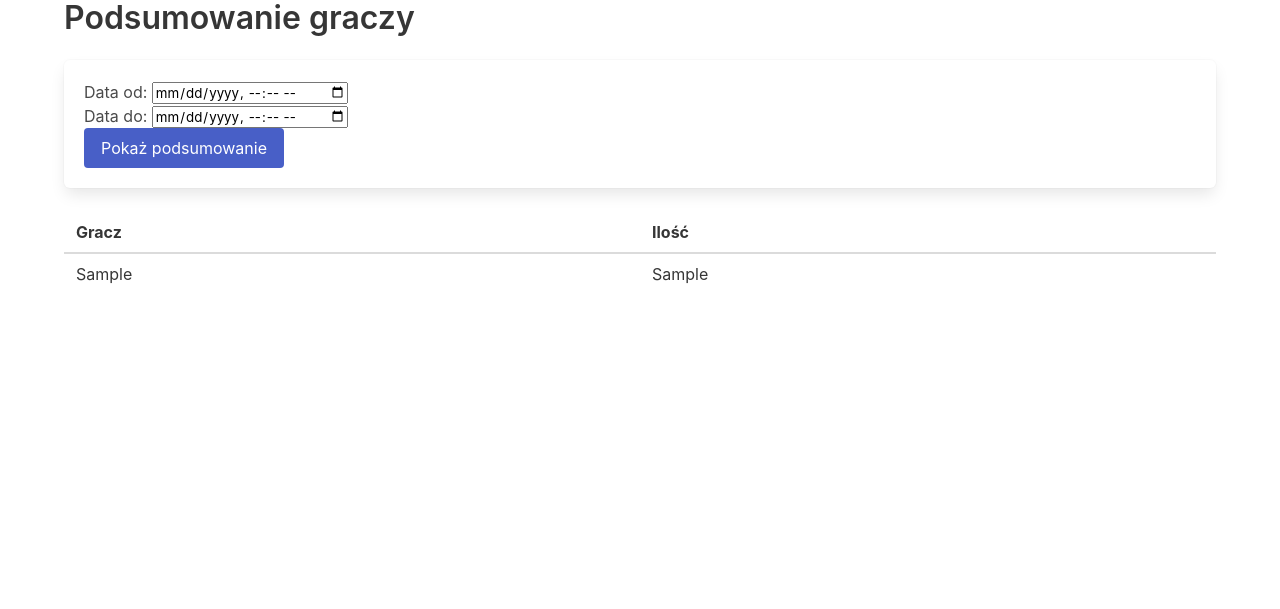
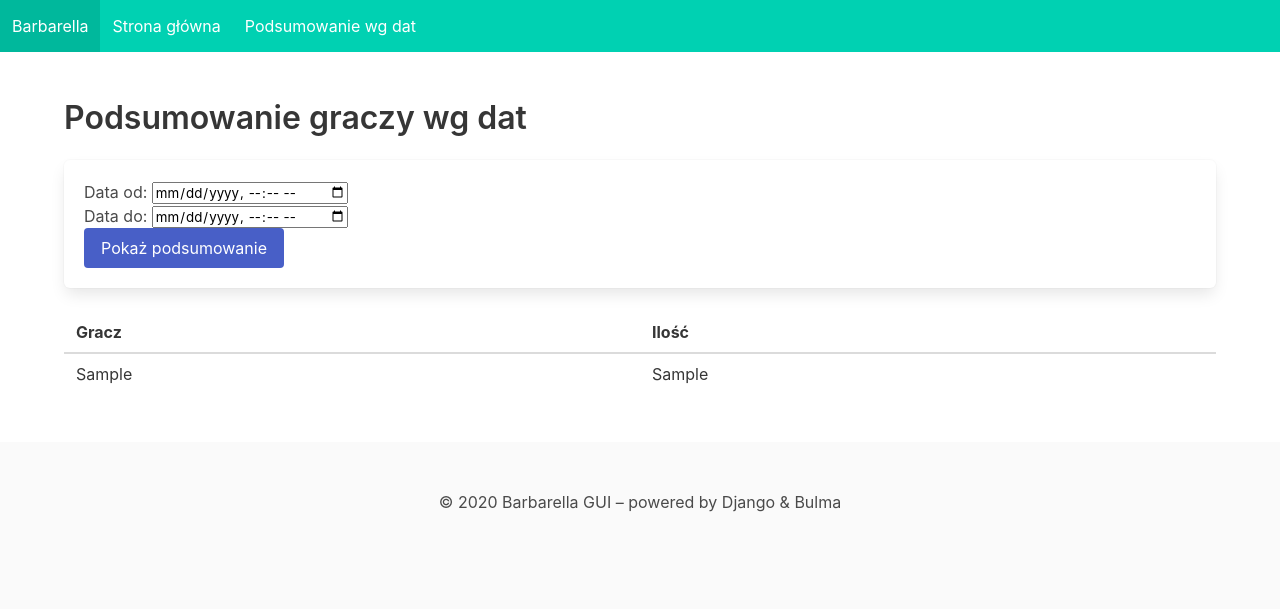
Before and after one commit to TomekCze/pol-app, a Django app: template barbarella_site/templates/barbarella_site/podsumowanie_zakres.html in a window 1280 px wide. Shown: the top 609 px of the page. Run offline with Django 5.2, Linux system fonts and the light colour scheme; tables that the repository leaves empty hold one stand-in row (values such as "Sample post"); the template is opened without the code that fills it: values that come from a table or form of the project are taken from there, most other values are stand-ins (such as "Sample title", 1, 10 or a date in 2020).

Commit message:
Change templates

```diff
--- /dev/null
+++ b/barbarella_site/templates/barbarella_site/base.html
@@ -0,0 +1,37 @@
+<!DOCTYPE html>
+<html lang="pl">
+<head>
+    <meta charset="UTF-8">
+    <title>{% block title %}Barbarella{% endblock %}</title>
+    <link rel="stylesheet" href="https://cdn.jsdelivr.net/npm/bulma@0.9.4/css/bulma.min.css">
+</head>
+<body>
+    <nav class="navbar is-primary">
+        <div class="navbar-brand">
+            <a class="navbar-item" href="/">Barbarella</a>
+        </div>
+        <div class="navbar-menu">
+            <div class="navbar-start">
+                <a class="navbar-item" href="/">Strona główna</a>
+                <a class="navbar-item" href="/podsumowanie">Podsumowanie wg dat</a>
+            </div>
+        </div>
+    </nav>
+
+    <section class="section">
+        <div class="container">
+            {% block content %}
+            <!-- Treść podstrony -->
+            {% endblock %}
+        </div>
+    </section>
+
+    <footer class="footer">
+        <div class="content has-text-centered">
+            <p>
+                © {{ year }} Barbarella GUI – powered by Django & Bulma
+            </p>
+        </div>
+    </footer>
+</body>
+</html>
--- a/barbarella_site/templates/barbarella_site/podsumowanie_zakres.html
+++ b/barbarella_site/templates/barbarella_site/podsumowanie_zakres.html
@@ -1,14 +1,8 @@
-<!DOCTYPE html>
-<html lang="pl">
-<head>
-    <meta charset="UTF-8">
-    <meta name="viewport" content="width=device-width, initial-scale=1.0">
-    <title>Podsumowanie - Zakres dat</title>
-    <link rel="stylesheet" href="https://cdnjs.cloudflare.com/ajax/libs/bulma/0.9.4/css/bulma.min.css">
-</head>
-<body>
-    <div class="container">
-        <h1 class="title is-3">Podsumowanie graczy</h1>
+{% extends "base.html" %}
+{% block title %}Podsumowanie wg dat{% endblock %}
+
+{% block content %}
+    <h1 class="title is-3">Podsumowanie graczy wg dat</h1>
     <form method="get" class="box">
         {{ form.as_p }}
         <button class="button is-link" type="submit">Pokaż podsumowanie</button>
@@ -34,6 +28,4 @@
     {% else %}
     <p>Brak wyników do wyświetlenia.</p>
     {% endif %}
-    </div>
-</body>
-</html>
+{% endblock %}
```
Also changed, not shown: barbarella_site/templates/barbarella_site/podsumowanie.html (+5 -14 lines). Lines whose indentation alone changed are shown as unchanged.
